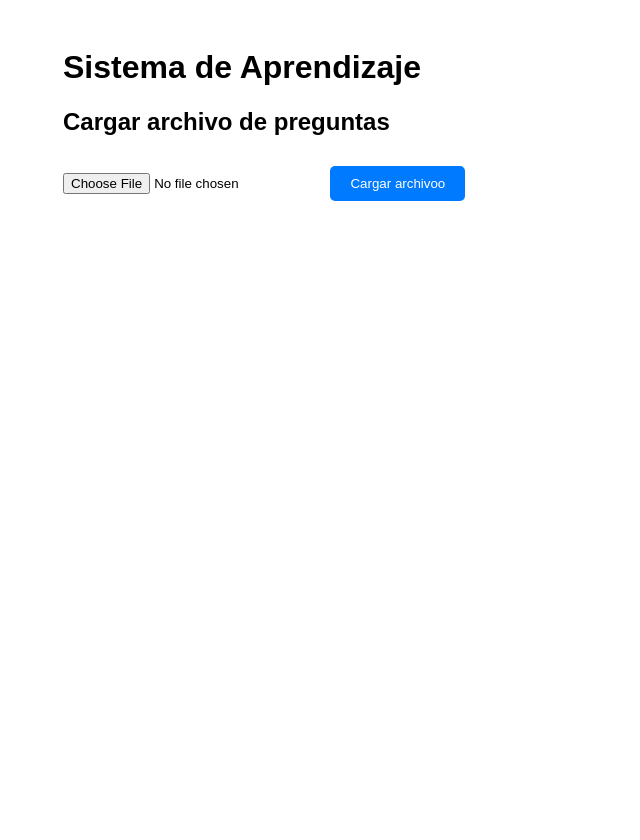
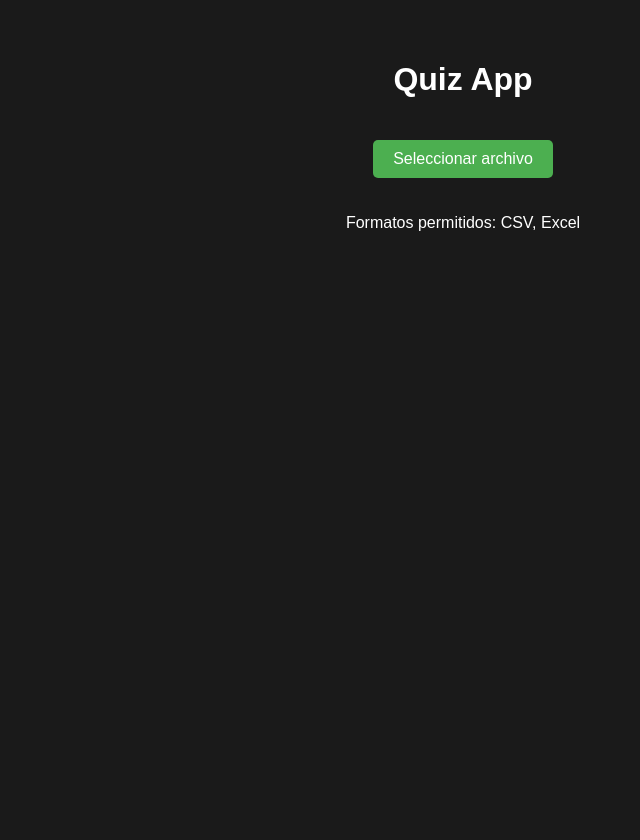
Before and after one commit to parivgabriela/code_ando, a Flask app: page / in a window 1280 px wide. Shown: the whole page, without its empty margins (177-817 px from the left). Before the commit the page ends 201 px from the top, so only its background shows below. Run offline with Flask 3, Linux system fonts and the light colour scheme.

Commit message:
the program can receive a program which receive a excel file or csv and then can randomly show questions and at the end the user will show you wich anser was wrong

```diff
--- a/study-cards/app.py
+++ b/study-cards/app.py
@@ -1,76 +1,111 @@
-# app.py
-from flask import Flask, render_template, request, jsonify
+from flask import Flask, request, jsonify, send_from_directory, render_template
 import pandas as pd
+import random
 from werkzeug.utils import secure_filename
 import os
-#Desktop\Gabriela\Projects>
+
 app = Flask(__name__)
+app.static_folder = 'static'
+app.config['UPLOAD_FOLDER'] = 'uploads'
+app.config['MAX_CONTENT_LENGTH'] = 16 * 1024 * 1024  # 16MB max file size
 
-app.config['UPLOAD_FOLDER'] = 'uploads'
-
-ALLOWED_EXTENSIONS = {'xlsx', 'csv'}
-
-
-# Aseguramos que existe el directorio de uploads
+# Ensure upload folder exists
 os.makedirs(app.config['UPLOAD_FOLDER'], exist_ok=True)
 
-# Variable global para almacenar las preguntas
-questions_data = None
-# question
-used_questions = set()
+# Store questions in memory
+questions = []
+current_session = {
+    'correct': 0,
+    'total': 0,
+    'review_questions': []
+}
 
 def allowed_file(filename):
-    return '.' in filename and \
-           filename.rsplit('.', 1)[1].lower() in ALLOWED_EXTENSIONS
+    return '.' in filename and filename.rsplit('.', 1)[1].lower() in {'csv', 'xlsx', 'xls'}
 
 @app.route('/')
-def index():
+def serve_static():
     return render_template('index.html')
 
-#cargar el archivo desde index
 @app.route('/upload', methods=['POST'])
 def upload_file():
-    global questions_data
-    print("Files in request:", request.files)
-    print("Form data:", request.form)
+    global questions
     if 'file' not in request.files:
-        return 'No se seleccionó ningún archivo file not in request', 400
+        return jsonify({'error': 'No file part'}), 400
 
     file = request.files['file']
-
     if file.filename == '':
-        return 'No se seleccionó ningún archivo vacioo', 400
-    else:
-        print('no esta vacio')
-
+        return jsonify({'error': 'No selected file'}), 400
 
     if file and allowed_file(file.filename):
         filename = secure_filename(file.filename)
-        print('nombre, ', filename)
         filepath = os.path.join(app.config['UPLOAD_FOLDER'], filename)
         file.save(filepath)
 
-        # Leer el archivo
-        if filename.endswith('.xlsx'):
-            questions_data = pd.read_excel(filepath)
+        # Read file based on extension
+        if filename.endswith('.csv'):
+            df = pd.read_csv(filepath)
         else:
-            questions_data = pd.read_csv(filepath)
+            df = pd.read_excel(filepath)
+        print('se leyo correctamente')
+        # Validate columns
+        if not all(col in df.columns for col in ['pregunta', 'respuesta']):
+            return jsonify({'error': 'El archivo debe contener las columnas "pregunta" y "respuesta"'}), 400
 
-        # Verificar las columnas requeridas
-        required_columns = ['pregunta', 'respuesta']
-        if not all(col in questions_data.columns for col in required_columns):
-            return jsonify({'error': 'El archivo debe contener las columnas: pregunta, respuesta'}), 400
-        print('tiene las columnas requeridas')
-        # Convertir a diccionario para JSON
-        questions_list = questions_data.to_dict('records')
-        return render_template('quiz.html', questions=questions_list)
+        # Store questions
+        questions = df[['pregunta', 'respuesta']].to_dict('records')
+        current_session['correct'] = 0
+        current_session['total'] = 0
+        current_session['review_questions'] = []
+        print('archivo cargado ok, antes del exitosos')
 
+
+        return jsonify({'message': 'Archivo cargado exitosamente', 'total_questions': len(questions)})
+    print('antes del error de tipo de archvio no permitido')
     return jsonify({'error': 'Tipo de archivo no permitido'}), 400
 
-@app.route('/quiz',  methods=['GET'])
-def quiz():
-    print('quiz')
-    return render_template('quiz.html')
+@app.route('/question', methods=['GET'])
+def get_question():
+    if not questions:
+        return jsonify({'error': 'No hay preguntas cargadas'}), 400
+
+    question = random.choice(questions)
+    return jsonify({
+        'pregunta': question['pregunta'],
+        'respuesta': question['respuesta']
+    })
+
+@app.route('/submit', methods=['POST'])
+def submit_answer():
+    data = request.json
+    current_session['total'] += 1
+
+    if data.get('correct'):
+        current_session['correct'] += 1
+    else:
+        current_session['review_questions'].append({
+            'pregunta': data.get('pregunta'),
+            'respuesta': data.get('respuesta')
+        })
+
+    return jsonify({
+        'correct': current_session['correct'],
+        'total': current_session['total']
+    })
+
+@app.route('/results', methods=['GET'])
+def get_results():
+    if current_session['total'] == 0:
+        return jsonify({
+            'percentage': 0,
+            'review_questions': []
+        })
+
+    percentage = (current_session['correct'] / current_session['total']) * 100
+    return jsonify({
+        'percentage': round(percentage, 2),
+        'review_questions': current_session['review_questions']
+    })
 
 if __name__ == '__main__':
     app.run(debug=True)
--- a/study-cards/static/styles/styles.css
+++ b/study-cards/static/styles/styles.css
@@ -1,54 +1,110 @@
+:root {
+    --background: #1a1a1a;
+    --text: #ffffff;
+    --primary: #4CAF50;
+    --secondary: #2196F3;
+    --warning: #ff9800;
+    --error: #f44336;
+}
+
+body {
+    font-family: Arial, sans-serif;
+    background-color: var(--background);
+    color: var(--text);
+    margin: 0;
+    padding: 20px;
+    min-height: 100vh;
+    display: flex;
+    flex-direction: column;
+    align-items: center;
+}
+
 .container {
     max-width: 800px;
-    margin: 0 auto;
+    width: 100%;
     padding: 20px;
-    font-family: Arial, sans-serif;
+    box-sizing: border-box;
 }
 
-.upload-section {
-    margin: 20px 0;
-    padding: 20px;
-    border: 2px dashed #ccc;
-    border-radius: 5px;
+.screen {
+    display: none;
+    width: 100%;
     text-align: center;
 }
 
-button {
+.active {
+    display: block;
+}
+
+.button {
     padding: 10px 20px;
     margin: 10px;
-    background-color: #007bff;
-    color: white;
     border: none;
     border-radius: 5px;
     cursor: pointer;
+    font-size: 16px;
+    transition: opacity 0.3s;
 }
 
-button:hover {
-    background-color: #0056b3;
+.button:hover {
+    opacity: 0.8;
 }
 
-#quiz-container {
+.button-primary {
+    background-color: var(--primary);
+    color: white;
+}
+
+.button-secondary {
+    background-color: var(--secondary);
+    color: white;
+}
+
+.button-warning {
+    background-color: var(--warning);
+    color: black;
+}
+
+.file-input {
+    display: none;
+}
+
+.file-label {
+    background-color: var(--primary);
+    color: white;
+    padding: 10px 20px;
+    border-radius: 5px;
+    cursor: pointer;
+    display: inline-block;
+    margin: 20px 0;
+}
+
+.question-card {
+    background-color: #2d2d2d;
+    padding: 20px;
+    border-radius: 10px;
+    margin: 20px 0;
+    box-shadow: 0 4px 6px rgba(0, 0, 0, 0.1);
+}
+
+.answer {
+    display: none;
+    margin-top: 10px;
+    color: var(--primary);
+}
+
+.results {
     margin-top: 20px;
 }
 
-#question-text {
-    font-size: 1.2em;
-    margin: 20px 0;
-    padding: 20px;
-    background-color: #f8f9fa;
-    border-radius: 5px;
+.review-list {
+    text-align: left;
+    margin-top: 20px;
 }
 
-#answer-section {
-    margin: 20px 0;
-    padding: 20px;
-    background-color: #e9ecef;
+.review-item {
+    background-color: #2d2d2d;
+    padding: 15px;
     border-radius: 5px;
+    margin: 10px 0;
 }
-
-#results {
-    margin-top: 20px;
-    padding: 20px;
-    background-color: #f8f9fa;
-    border-radius: 5px;
-}
--- a/study-cards/templates/index.html
+++ b/study-cards/templates/index.html
@@ -4,21 +4,40 @@
     <meta charset="UTF-8">
     <meta name="viewport" content="width=device-width, initial-scale=1.0">
     <title>Sistema de Aprendizaje</title>
-    <link rel="stylesheet" href="{{ url_for('static',filename='styles/styles.css') }}">
+    <link rel="stylesheet" href="{{ url_for('static', filename='styles/styles.css') }}">
 </head>
 <body>
     <div class="container">
-        <h1>Sistema de Aprendizaje</h1>
-        <form action="/upload" method="POST" enctype="multipart/form-data">
-            <h2>Cargar archivo de preguntas</h2>
-            <input type="file" id="file" name="file" accept=".xlsx,.csv">
-            <button type="submit">Cargar archivoo</button>
-        </form>
+        <!-- Upload Screen -->
+        <div id="uploadScreen" class="screen active">
+            <h1>Quiz App</h1>
+            <input type="file" id="fileInput" class="file-input" accept=".csv,.xlsx,.xls">
+            <label for="fileInput" class="file-label">Seleccionar archivo</label>
+            <p>Formatos permitidos: CSV, Excel</p>
         </div>
-        <div class="mode-selection" style="display: none;">
-            <h2>Selecciona el modo</h2>
-            <button onclick="startMode('review')">Modo Repaso</button>
-            <button onclick="startMode('test')">Modo Prueba</button>
+
+        <!-- Quiz Screen -->
+        <div id="quizScreen" class="screen">
+            <div class="question-card">
+                <h2 id="question"></h2>
+                <p id="answer" class="answer"></p>
+            </div>
+            <div>
+                <button id="correctBtn" class="button button-primary">Acerté</button>
+                <button id="hintBtn" class="button button-secondary">Pista</button>
+                <button id="skipBtn" class="button button-warning">Paso</button>
+            </div>
+        </div>
+
+        <!-- Results Screen -->
+        <div id="resultsScreen" class="screen">
+            <h2>Resultados</h2>
+            <div class="results">
+                <h3>Porcentaje de aciertos: <span id="percentage">0</span>%</h3>
+                <h3>Preguntas para repasar:</h3>
+                <div id="reviewList" class="review-list"></div>
+            </div>
+            <button id="restartBtn" class="button button-primary">Comenzar nuevo quiz</button>
         </div>
     </div>
     <script src="{{ url_for('static', filename='js/main.js') }}"></script>
```
Also changed, not shown: study-cards/static/js/main.js (added, +122 -0 lines).
